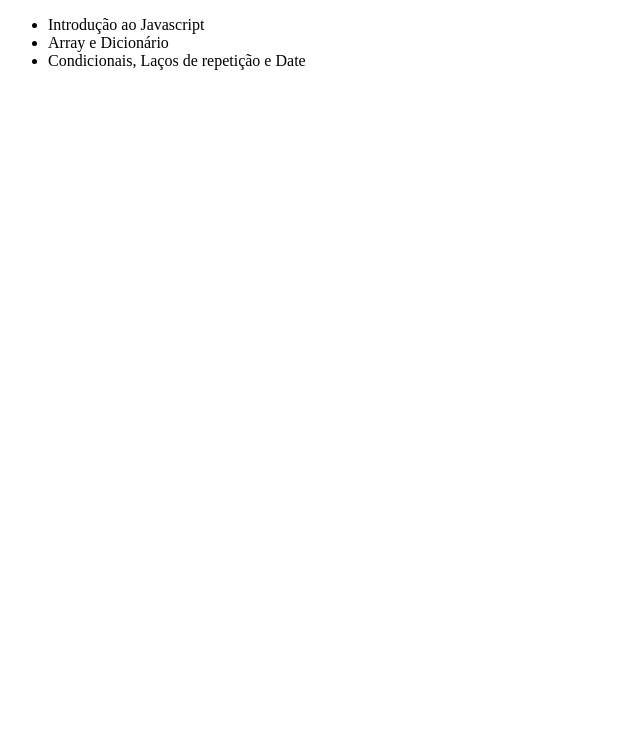
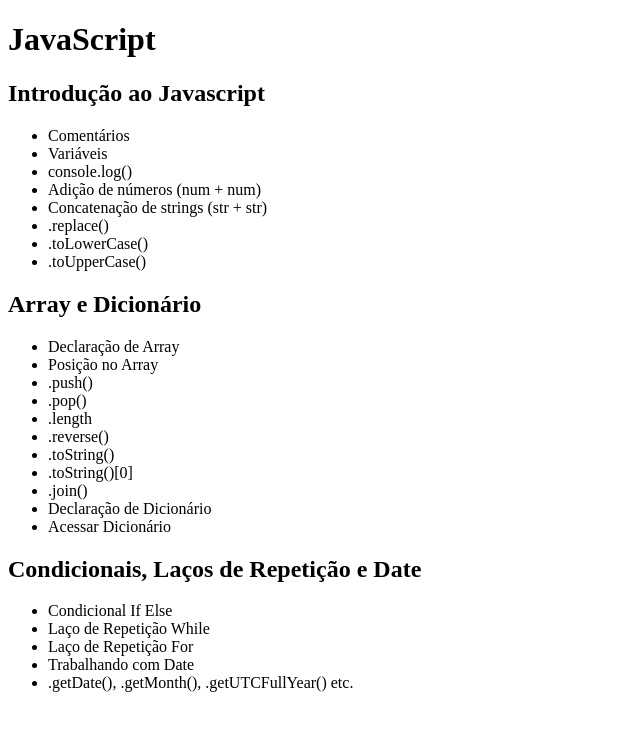
Before and after one commit to raniedev/dio, a plain HTML site: page javascript/aula-1.html in a window 1280 px wide. Shown: the whole page, without its empty margins (0-640 px from the left). Drawn offline with Linux system fonts and the light colour scheme.

Commit message:
Add files via upload

```diff
--- a/javascript/aula-1.html
+++ b/javascript/aula-1.html
@@ -5,10 +5,41 @@
         <meta charset="utf-8"/>
     </head>
     <body>
+        <h1>JavaScript</h1>
+        <h2>Introdução ao Javascript</h2>
         <ul>
-            <li>Introdução ao Javascript</li>
-            <li>Array e Dicionário</li>
-            <li>Condicionais, Laços de repetição e Date</li>
+            <li>Comentários</li>
+            <li>Variáveis</li>
+            <li>console.log()</li>
+            <li>Adição de números (num + num)</li>
+            <li>Concatenação de strings (str + str)</li>
+            <li>.replace()</li>
+            <li>.toLowerCase()</li>
+            <li>.toUpperCase()</li>
+        </ul>
+
+        <h2>Array e Dicionário</h2>
+        <ul>
+            <li>Declaração de Array</li>
+            <li>Posição no Array</li>
+            <li>.push()</li>
+            <li>.pop()</li>
+            <li>.length</li>
+            <li>.reverse()</li>
+            <li>.toString()</li>
+            <li>.toString()[0]</li>
+            <li>.join()</li>
+            <li>Declaração de Dicionário</li>
+            <li>Acessar Dicionário</li>
+        </ul>
+
+        <h2>Condicionais, Laços de Repetição e Date</h2>
+        <ul>
+            <li>Condicional If Else</li>
+            <li>Laço de Repetição While</li>
+            <li>Laço de Repetição For</li>
+            <li>Trabalhando com Date</li>
+            <li>.getDate(), .getMonth(), .getUTCFullYear() etc.</li>
         </ul>
         <script type="text/javascript" src="js/aula-1.js"></script>
     </body>
```
Also changed, not shown: javascript/aula-2.html (+22 -4 lines).
